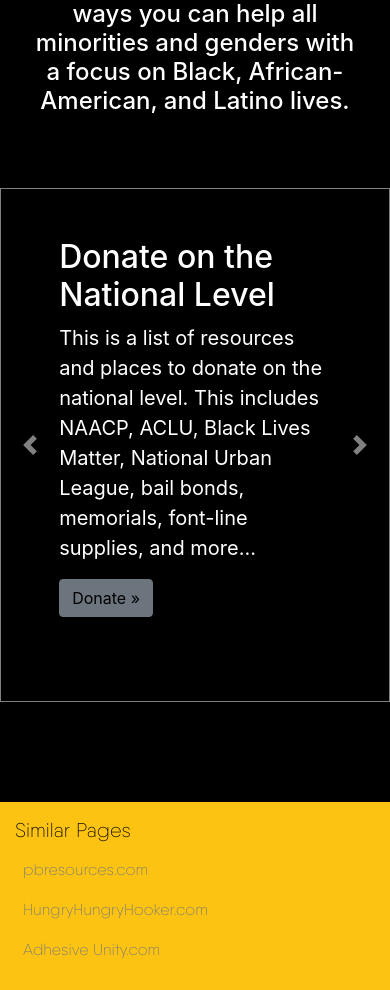
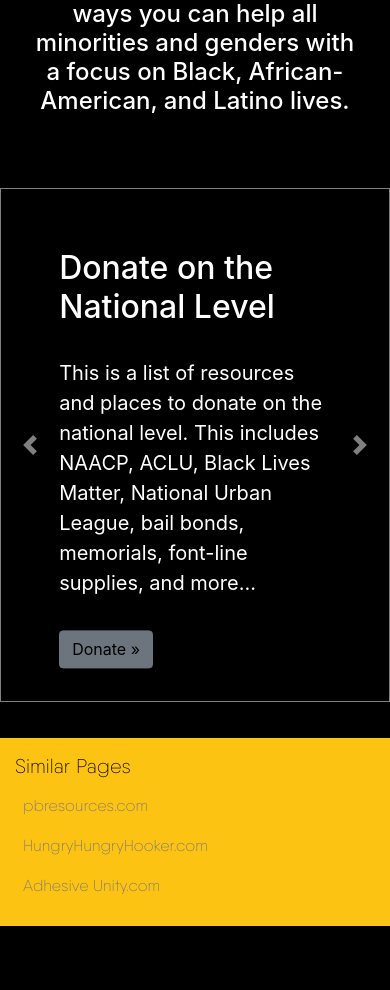
Before and after one commit to mrodriguez3313/Support-bipoc, a Flask app: page / in a window 390 px wide. Shown: the part 446-1436 px from the top of the page. After the commit the page ends 1372 px from the top, so only its background shows below. Run offline with Flask 2, Linux system fonts and the light colour scheme; some libraries are stand-ins or nearby versions.

Commit message:
Centered text in carousel. Added media query to adjust the text for smaller screens

```diff
--- a/website/static/style.css
+++ b/website/static/style.css
@@ -107,7 +107,7 @@ h1 {
 .body-fix {
   position: relative;
   min-height: 110vh;
-  padding-bottom: 14rem;
+  padding-bottom: 10rem;
 }
 
 .background {
@@ -127,14 +127,26 @@ h1 {
 
 /* Since positioning the image, we need to help out the caption */
 .carousel-caption {
-  bottom: 3rem;
-  z-index: 10;
+  padding: 0;
+  margin: 0;
+  top: 50%;
+  -ms-transform: translateY(-50%);
+  transform: translateY(-50%);
+  /* bottom: 4.5rem; */
+  /* z-index: 10; */
+}
+
+@media (max-width: 600px) {
+  .carousel-caption {
+    top: 40%;
+  }
 }
 
 /* Declare heights because of positioning of img element */
 .carousel-item {
+  position: relative;
   height: 32rem;
-  background-color: #black;
+  background-color: black;
 }
 
 .carousel-item>img {
@@ -143,6 +155,14 @@ h1 {
   left: 0;
   min-width: 100%;
   height: 32rem;
+}
+
+.carousel-header {
+  margin-bottom: 2rem;
+}
+
+.carousel-text {
+  margin-bottom: 2rem;
 }
 
 /* -------------------------- */
--- a/website/templates/index.html
+++ b/website/templates/index.html
@@ -8,38 +8,37 @@
       <div class="container" style="background-color: #000000">
         <h1 class="display-3">Black Lives Matter</h1>
         <h4 style="color: white;">We aim to present to you resources to bring about real change in this world. This website is powered by the efforts of a community of social media activists coming together to source official and reliable links to
-          ways you can help all
-          minorities and genders with a focus on Black, African-American, and Latino lives.</h4>
+          ways you can help all minorities and genders with a focus on Black, African-American, and Latino lives.</h4>
       </div>
     </div>
     <div id="myCarousel" class="carousel slide" data-ride="carousel" data-interval="5000" data-pause="hover">
       <div class="carousel-inner">
         <div class="carousel-item active">
           <!-- <img class="first-slide" src="" alt="..."/> -->
-          <div class="container">
+          <div class="container parentclass">
             <div class="carousel-caption text-left">
-              <h2>Donate on the National Level</h2>
-              <p>This is a list of resources and places to donate on the national level. This includes NAACP, ACLU, Black Lives Matter, National Urban League, bail bonds, memorials, font-line supplies, and more...</p>
+              <h2 class="carousel-header">Donate on the National Level</h2>
+              <p class="carousel-text">This is a list of resources and places to donate on the national level. This includes NAACP, ACLU, Black Lives Matter, National Urban League, bail bonds, memorials, font-line supplies, and more...</p>
               <p><a class="btn btn-secondary" href="{{url_for('core.donate')}}" role="button">Donate »</a></p>
             </div>
           </div>
         </div>
         <div class="carousel-item">
           <!-- <img class="second-slide" src="" alt="..."/> -->
-          <div class="container">
+          <div class="container parentclass">
             <div class="carousel-caption text-left">
-              <h2>Participate on the National Level</h2>
-              <p>To bring about real change in the US, and to be able to tell the next generation that you were a modern freedom fighter you can join the cause with these orgranizations' protests and petitions. </p>
+              <h2 class="carousel-header">Participate on the National Level</h2>
+              <p class="carousel-text">To bring about real change in the US, and to be able to tell the next generation that you were a modern freedom fighter you can join the cause with these orgranizations' protests and petitions. </p>
               <p><a class="btn btn-secondary" href="{{url_for('core.organize')}}" role="button">Participate »</a></p>
             </div>
           </div>
         </div>
         <div class="carousel-item">
           <!-- <img class="third-slide" src="" alt="..."/> -->
-          <div class="container">
+          <div class="container parentclass">
             <div class="carousel-caption text-left">
-              <h2>Petitions on the National Level</h2>
-              <p>Government officials can't tell how many people care about a certain topic unless you show them in some way or form that you support a cause. Signing petitions is the easiest way to do that!</p>
+              <h2 class="carousel-header">Petitions on the National Level</h2>
+              <p class="carousel-text">Government officials can't tell how many people care about a certain topic unless you show them in some way or form that you support a cause. Signing petitions is the easiest way to do that!</p>
               <p><a class="btn btn-secondary" href="{{url_for('core.petitions')}}" role="button">Sign Petitions »</a></p>
             </div>
           </div>
```
